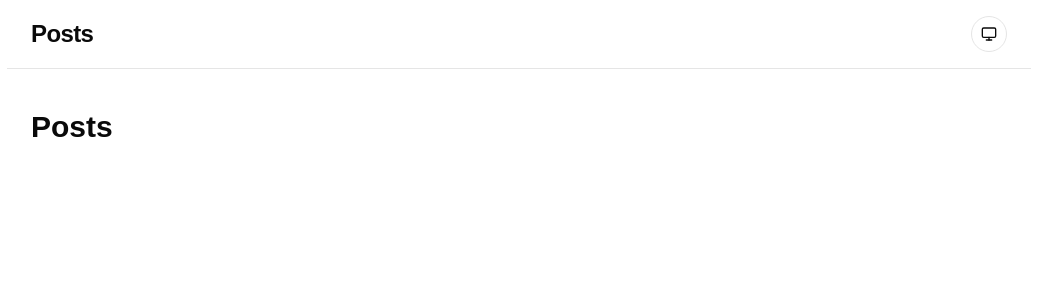
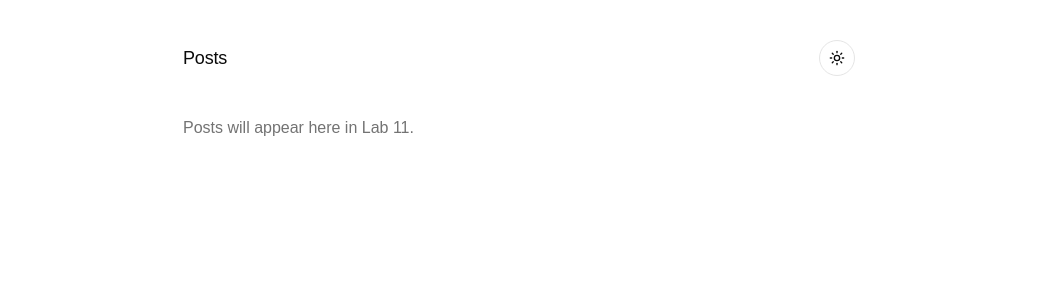
Before and after one commit to kristiandavealli/posts-reader, a React (Vite) app: page / in a window 1280 px wide. Shown: the top 300 px of the page, without its empty margins (121-1159 px from the left). Built offline with nearby package versions, Linux system fonts and the light colour scheme.

Commit message:
feat: app shell with layout and theme provider

```diff
--- a/src/App.tsx
+++ b/src/App.tsx
@@ -1,65 +1,13 @@
 
-import { Button } from "@/components/ui/button";
-import {
-  DropdownMenu,
-  DropdownMenuContent,
-  DropdownMenuRadioGroup,
-  DropdownMenuRadioItem,
-  DropdownMenuTrigger,
-} from "@/components/ui/dropdown-menu";
-import { useTheme } from "@/components/theme-provider";
-import { Monitor, Moon, Sun } from "lucide-react";
+import Layout from "@/components/layout";
 
 function App() {
-  const { theme, setTheme } = useTheme();
-
   return (
-    <div className="min-h-screen bg-background text-foreground">
-      <header className="mx-auto flex max-w-5xl items-center justify-between border-b px-6 py-4">
-        <h1 className="text-2xl font-bold tracking-tight">Posts</h1>
-
-        <DropdownMenu>
-          <DropdownMenuTrigger
-            render={<Button variant="outline" size="icon" />}
-          >
-            {theme === "light" ? (
-              <Sun className="size-4" />
-            ) : theme === "dark" ? (
-              <Moon className="size-4" />
-            ) : (
-              <Monitor className="size-4" />
-            )}
-            <span className="sr-only">Change theme</span>
-          </DropdownMenuTrigger>
-
-          <DropdownMenuContent align="end">
-            <DropdownMenuRadioGroup
-              value={theme}
-              onValueChange={(value) => setTheme(value as "light" | "dark" | "system")}
-            >
-              <DropdownMenuRadioItem value="light">
-                <Sun className="mr-2 size-4" />
-                Light
-              </DropdownMenuRadioItem>
-
-              <DropdownMenuRadioItem value="dark">
-                <Moon className="mr-2 size-4" />
-                Dark
-              </DropdownMenuRadioItem>
-
-              <DropdownMenuRadioItem value="system">
-                <Monitor className="mr-2 size-4" />
-                System
-              </DropdownMenuRadioItem>
-            </DropdownMenuRadioGroup>
-          </DropdownMenuContent>
-        </DropdownMenu>
-      </header>
-
-      <main className="mx-auto max-w-5xl px-6 py-10">
-        <h2 className="text-3xl font-bold">Posts</h2>
-      </main>
-    </div>
+    <Layout>
+      <p className="mt-10 text-muted-foreground">
+        Posts will appear here in Lab 11.
+      </p>
+    </Layout>
   );
 }
 
--- /dev/null
+++ b/src/components/layout.tsx
@@ -0,0 +1,21 @@
+
+import { ModeToggle } from "@/components/mode-toggle";
+
+const Layout = ({ children }: { children: React.ReactNode }) => {
+  return (
+    <div className="min-h-screen px-6 py-10 sm:px-10">
+      <div className="mx-auto w-full max-w-2xl">
+        <header className="flex items-center justify-between gap-5">
+          <span className="text-lg font-medium tracking-[-0.01em]">
+            Posts
+          </span>
+          <ModeToggle />
+        </header>
+
+        {children}
+      </div>
+    </div>
+  );
+};
+
+export default Layout;
--- a/src/main.tsx
+++ b/src/main.tsx
@@ -2,12 +2,12 @@
 import { StrictMode } from "react";
 import { createRoot } from "react-dom/client";
 import "./index.css";
-import App from "./App";
-import { ThemeProvider } from "./components/theme-provider";
+import App from "./App.tsx";
+import { ThemeProvider } from "./components/theme-provider.tsx";
 
 createRoot(document.getElementById("root")!).render(
   <StrictMode>
-    <ThemeProvider defaultTheme="system" storageKey="posts-reader-theme">
+    <ThemeProvider defaultTheme="system" storageKey="vite-ui-theme">
       <App />
     </ThemeProvider>
   </StrictMode>,
```
